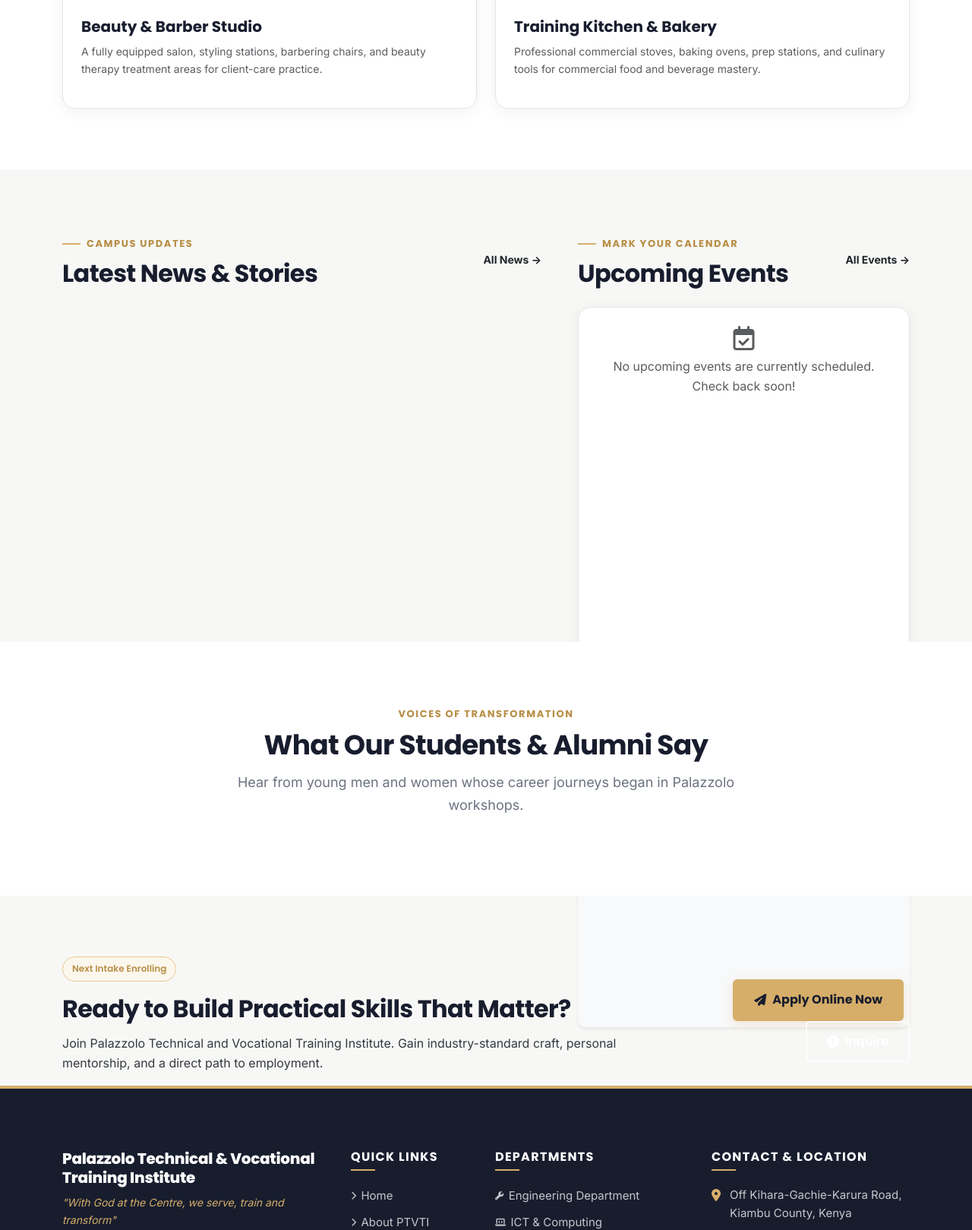
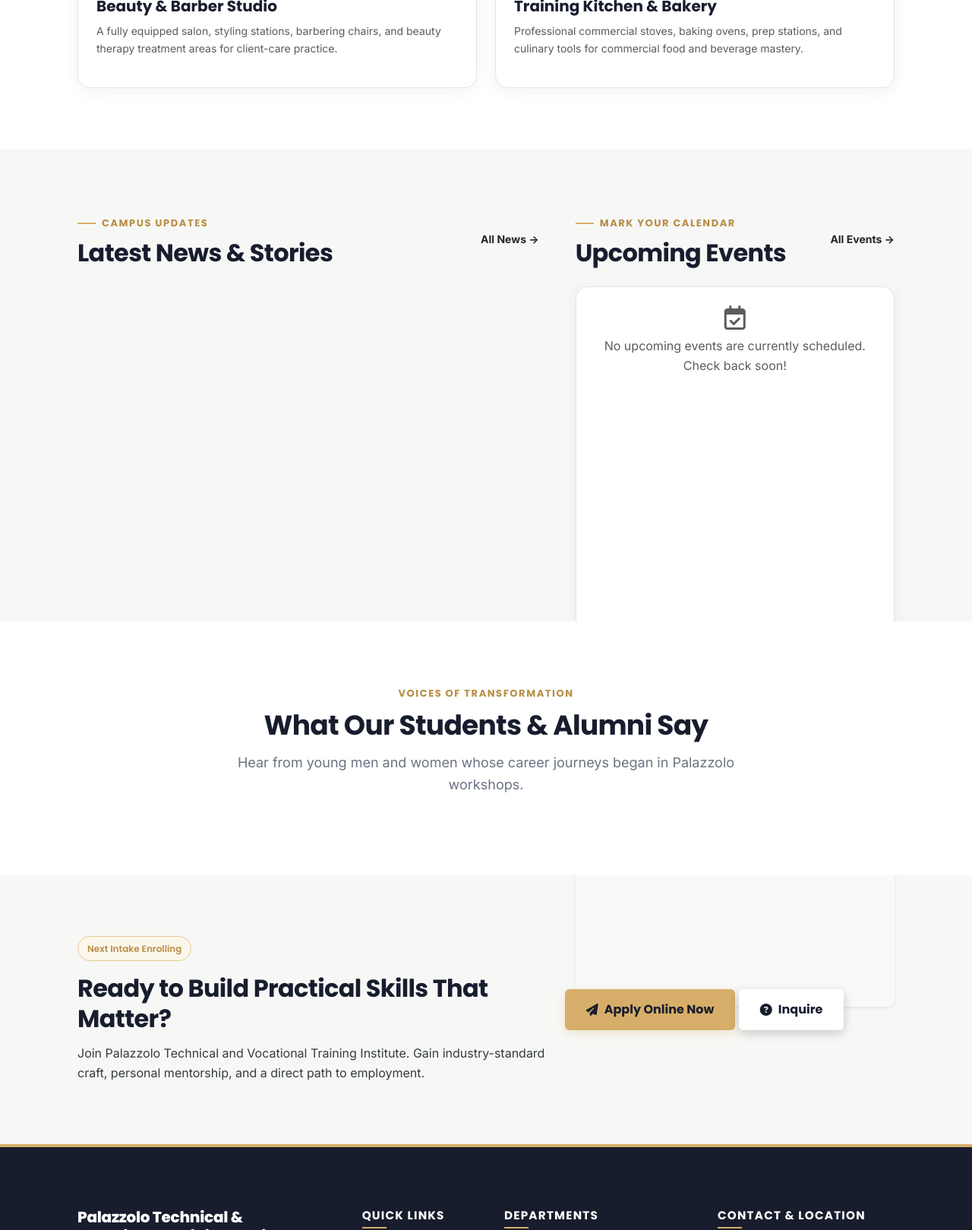
Before and after one commit to ashirumah11/palazzolo-rebrandsite, a Django app: page / in a window 1280 px wide. Shown: the part 4881-6500 px from the top of the page at 76% size. Run offline with Django 5.2, Linux system fonts and the light colour scheme; data that the repository does not hold is empty.

Commit message:
fix(layout): audit and fix navigation, responsive grid, card overlaps, footer containment, and safe viewport margins

```diff
--- a/static/css/base.css
+++ b/static/css/base.css
@@ -103,6 +103,58 @@ img {
   max-width: 680px;
   margin-left: auto;
   margin-right: auto;
+}
+
+/* Container Standardized Boundary (max-w-7xl, px-4 sm:px-6 lg:px-8) */
+.container {
+  width: 100%;
+  padding-right: 1rem;
+  padding-left: 1rem;
+  margin-right: auto;
+  margin-left: auto;
+}
+
+@media (min-width: 576px) {
+  .container {
+    max-width: 540px;
+    padding-right: 1.25rem;
+    padding-left: 1.25rem;
+  }
+}
+
+@media (min-width: 768px) {
+  .container {
+    max-width: 720px;
+    padding-right: 1.5rem;
+    padding-left: 1.5rem;
+  }
+}
+
+@media (min-width: 992px) {
+  .container {
+    max-width: 960px;
+    padding-right: 1.75rem;
+    padding-left: 1.75rem;
+  }
+}
+
+@media (min-width: 1200px) {
+  .container {
+    max-width: 1140px;
+    padding-right: 2rem;
+    padding-left: 2rem;
+  }
+}
+
+@media (min-width: 1400px) {
+  .container {
+    max-width: 1280px; /* Clean max-w-7xl equivalent */
+  }
+}
+
+/* Flex and Column Containment Safety */
+.col, [class*="col-"] {
+  min-width: 0;
 }
 
 /* Sections */
@@ -302,24 +354,24 @@ img {
 .badge-ptvti-forest { background-color: var(--ptvti-forest-subtle); color: var(--ptvti-forest-dark); }
 .badge-ptvti-gold { background-color: var(--ptvti-gold-subtle); color: var(--ptvti-gold-dark); border: 1px solid var(--ptvti-gold-light); }
 
-/* Scroll to top */
+/* Scroll to top with safe viewport margins */
 .scroll-top-btn {
   position: fixed;
-  bottom: 2rem;
-  right: 2rem;
-  width: 3rem;
-  height: 3rem;
+  bottom: 1.5rem; /* Safe viewport margin (bottom-6) */
+  right: 1.5rem;  /* Safe viewport margin (right-6) */
+  width: 2.875rem;
+  height: 2.875rem;
   border-radius: 50%;
   background-color: var(--ptvti-navy);
   color: #FFFFFF;
-  border: none;
+  border: 2px solid rgba(255, 255, 255, 0.15);
   box-shadow: 0 4px 16px rgba(24, 29, 46, 0.25);
   display: flex;
   align-items: center;
   justify-content: center;
-  font-size: 1.25rem;
+  font-size: 1.15rem;
   cursor: pointer;
-  z-index: 99;
+  z-index: 1040;
   opacity: 0;
   visibility: hidden;
   transition: all var(--ptvti-transition-normal);
--- a/static/css/components.css
+++ b/static/css/components.css
@@ -13,6 +13,7 @@
   height: 100%;
   display: flex;
   flex-direction: column;
+  min-width: 0;
 }
 
 .ptvti-card:hover {
@@ -52,11 +53,14 @@
   flex: 1 1 auto;
   display: flex;
   flex-direction: column;
+  min-width: 0;
 }
 
 .ptvti-card-title {
   font-size: 1.25rem;
   margin-bottom: 0.5rem;
+  word-break: break-word;
+  overflow-wrap: break-word;
 }
 
 .ptvti-card-title a {
--- a/static/css/footer.css
+++ b/static/css/footer.css
@@ -33,7 +33,7 @@
 
 .footer-heading {
   font-family: var(--ptvti-font-heading);
-  font-size: 1rem;
+  font-size: 0.95rem;
   font-weight: 700;
   text-transform: uppercase;
   letter-spacing: 0.08em;
@@ -41,6 +41,8 @@
   margin-bottom: 1.25rem;
   position: relative;
   padding-bottom: 0.5rem;
+  word-break: break-word;
+  overflow-wrap: break-word;
 }
 
 .footer-heading::after {
@@ -60,15 +62,23 @@
 }
 
 .footer-link-item {
-  margin-bottom: 0.6rem;
+  margin-bottom: 0.65rem;
 }
 
 .footer-link-item a {
   color: rgba(255, 255, 255, 0.75);
-  display: inline-flex;
-  align-items: center;
-  gap: 0.4rem;
+  display: flex;
+  align-items: flex-start;
+  gap: 0.5rem;
+  line-height: 1.45;
+  word-break: break-word;
+  overflow-wrap: break-word;
   transition: all var(--ptvti-transition-fast);
+}
+
+.footer-link-item a i {
+  margin-top: 0.3rem;
+  flex-shrink: 0;
 }
 
 .footer-link-item a:hover {
--- a/static/css/responsive.css
+++ b/static/css/responsive.css
@@ -2,7 +2,29 @@
    PTVTI RESPONSIVE BREAKPOINTS & MEDIA QUERIES
    ========================================================================== */
 
-/* Large Tablets & Small Laptops (max-width: 991.98px) */
+/* Tablets & Laptops below 1200px (Collapsed Navbar Range) */
+@media (max-width: 1199.98px) {
+  .navbar-nav {
+    padding-top: 1rem;
+    padding-bottom: 1rem;
+    gap: 0.25rem;
+  }
+
+  .navbar-nav .nav-link {
+    padding: 0.75rem 1rem !important;
+    font-size: 0.95rem;
+  }
+
+  .nav-cta-btn {
+    margin-left: 0;
+    margin-top: 0.75rem;
+    display: inline-block;
+    width: 100%;
+    text-align: center;
+  }
+}
+
+/* Medium Tablets & Small Laptops (max-width: 991.98px) */
 @media (max-width: 991.98px) {
   .hero-title {
     font-size: 2.5rem;
@@ -23,17 +45,6 @@
   .course-sidebar-card {
     position: static;
     margin-top: 2rem;
-  }
-
-  .navbar-nav {
-    padding-top: 1rem;
-    padding-bottom: 1rem;
-  }
-
-  .nav-cta-btn {
-    margin-left: 0;
-    margin-top: 0.75rem;
-    display: inline-block;
   }
 }
 
--- a/templates/includes/footer.html
+++ b/templates/includes/footer.html
@@ -1,22 +1,22 @@
 {% load static %}
 <footer class="ptvti-footer" role="contentinfo">
   <div class="container">
-    <div class="row g-4 justify-content-between">
+    <div class="row g-4 g-lg-5">
       <!-- Institutional Info -->
-      <div class="col-lg-4 col-md-6">
+      <div class="col-12 col-md-6 col-lg-4">
         <h3 class="footer-brand-title">{{ ptvti_institution.name }}</h3>
         <p class="footer-motto">"{{ ptvti_institution.motto }}"</p>
         <p class="footer-desc">
           Established in November 2021 by the Poverelle Sisters (Institute of the Sisters of the Poor - Palazzolo), PTVTI provides values-based, competency-centered technical and vocational education that transforms youth into skilled, self-reliant professionals.
         </p>
-        <div class="d-flex align-items-center gap-3">
+        <div class="d-flex align-items-center flex-wrap gap-2">
           <span class="footer-badge-pill"><i class="fas fa-certificate text-warning me-1"></i> TVETA Accredited</span>
           <span class="footer-badge-pill"><i class="fas fa-award text-warning me-1"></i> NITA & UNESCO Partner</span>
         </div>
       </div>
 
       <!-- Quick Links -->
-      <div class="col-lg-2 col-md-6 col-6">
+      <div class="col-6 col-md-6 col-lg-2">
         <h4 class="footer-heading">Quick Links</h4>
         <ul class="footer-links">
           <li class="footer-link-item"><a href="/"><i class="fas fa-chevron-right fa-xs"></i> Home</a></li>
@@ -31,7 +31,7 @@
       </div>
 
       <!-- Departments -->
-      <div class="col-lg-3 col-md-6 col-6">
+      <div class="col-12 col-sm-6 col-md-6 col-lg-3">
         <h4 class="footer-heading">Departments</h4>
         <ul class="footer-links">
           {% for dept in ptvti_nav_departments %}
@@ -47,7 +47,7 @@
       </div>
 
       <!-- Contact Details -->
-      <div class="col-lg-3 col-md-6">
+      <div class="col-12 col-md-6 col-lg-3">
         <h4 class="footer-heading">Contact & Location</h4>
         <ul class="footer-contact-list">
           <li class="footer-contact-item">
--- a/templates/includes/navbar.html
+++ b/templates/includes/navbar.html
@@ -1,5 +1,5 @@
 {% load static %}
-<nav class="navbar navbar-expand-lg ptvti-navbar" aria-label="Main navigation">
+<nav class="navbar navbar-expand-xl ptvti-navbar" aria-label="Main navigation">
   <div class="container">
     <a class="brand-container" href="/">
       <img src="{% static 'images/ptvti-logo.jpg' %}" alt="PTVTI Logo" class="brand-logo-img">
@@ -14,7 +14,7 @@
     </button>
 
     <div class="collapse navbar-collapse" id="ptvtiNavCollapse">
-      <ul class="navbar-nav ms-auto align-items-lg-center">
+      <ul class="navbar-nav ms-auto align-items-xl-center">
         <li class="nav-item">
           <a class="nav-link" href="/">Home</a>
         </li>
--- a/templates/pages/home.html
+++ b/templates/pages/home.html
@@ -360,15 +360,15 @@
         </div>
 
         {% for event in upcoming_events %}
-          <div class="ptvti-card mb-3 p-3">
-            <div class="d-flex gap-3 align-items-center">
-              <div class="text-center p-2 rounded bg-light border" style="min-width: 65px;">
-                <span class="d-block text-danger fw-bold text-uppercase small">{{ event.starts_at|date:"M" }}</span>
-                <span class="d-block text-dark fw-bold fs-4">{{ event.starts_at|date:"d" }}</span>
+          <div class="ptvti-card event-card mb-3 p-3">
+            <div class="event-card-inner">
+              <div class="event-date-badge">
+                <span class="event-date-month">{{ event.starts_at|date:"M" }}</span>
+                <span class="event-date-day">{{ event.starts_at|date:"d" }}</span>
               </div>
-              <div>
-                <h5 class="mb-1"><a href="/events/" class="text-dark">{{ event.title }}</a></h5>
-                <small class="text-muted d-block"><i class="fas fa-map-marker-alt text-danger me-1"></i> {{ event.location|default:"PTVTI Main Campus" }}</small>
+              <div class="event-details">
+                <h5 class="event-title mb-1"><a href="/events/" class="text-dark">{{ event.title }}</a></h5>
+                <small class="text-muted d-block text-truncate"><i class="fas fa-map-marker-alt text-danger me-1"></i> {{ event.location|default:"PTVTI Main Campus" }}</small>
                 <small class="text-muted d-block"><i class="far fa-clock text-warning me-1"></i> {{ event.starts_at|date:"h:i A" }}</small>
               </div>
             </div>
@@ -426,22 +426,24 @@
 <!-- ==========================================
      ADMISSIONS CALL TO ACTION BANNER
      ========================================== -->
-<section class="ptvti-section pb-0" aria-label="Admissions Banner">
+<section class="ptvti-section" aria-label="Admissions Banner">
   <div class="container">
     <div class="ptvti-cta-banner">
-      <div class="row align-items-center">
-        <div class="col-lg-8">
+      <div class="row align-items-center g-4">
+        <div class="col-xl-7 col-lg-7">
           <span class="badge-ptvti badge-ptvti-gold mb-3">Next Intake Enrolling</span>
-          <h2>Ready to Build Practical Skills That Matter?</h2>
-          <p>Join Palazzolo Technical and Vocational Training Institute. Gain industry-standard craft, personal mentorship, and a direct path to employment.</p>
+          <h2 class="cta-banner-title">Ready to Build Practical Skills That Matter?</h2>
+          <p class="cta-banner-desc mb-0">Join Palazzolo Technical and Vocational Training Institute. Gain industry-standard craft, personal mentorship, and a direct path to employment.</p>
         </div>
-        <div class="col-lg-4 text-lg-end">
-          <a href="/admissions/apply/" class="btn-ptvti-gold btn-lg me-2 mb-2 mb-md-0">
-            <i class="fas fa-paper-plane"></i> Apply Online Now
-          </a>
-          <a href="/contact/" class="btn-ptvti-outline-white btn-lg">
-            <i class="fas fa-question-circle"></i> Inquire
-          </a>
+        <div class="col-xl-5 col-lg-5">
+          <div class="cta-banner-actions">
+            <a href="/admissions/apply/" class="btn-ptvti-gold btn-lg">
+              <i class="fas fa-paper-plane"></i> Apply Online Now
+            </a>
+            <a href="/contact/" class="btn-ptvti-white btn-lg">
+              <i class="fas fa-question-circle"></i> Inquire
+            </a>
+          </div>
         </div>
       </div>
     </div>
```
Also changed, not shown: static/css/homepage.css (+93 -7 lines), static/css/navigation.css (+40 -3 lines).
